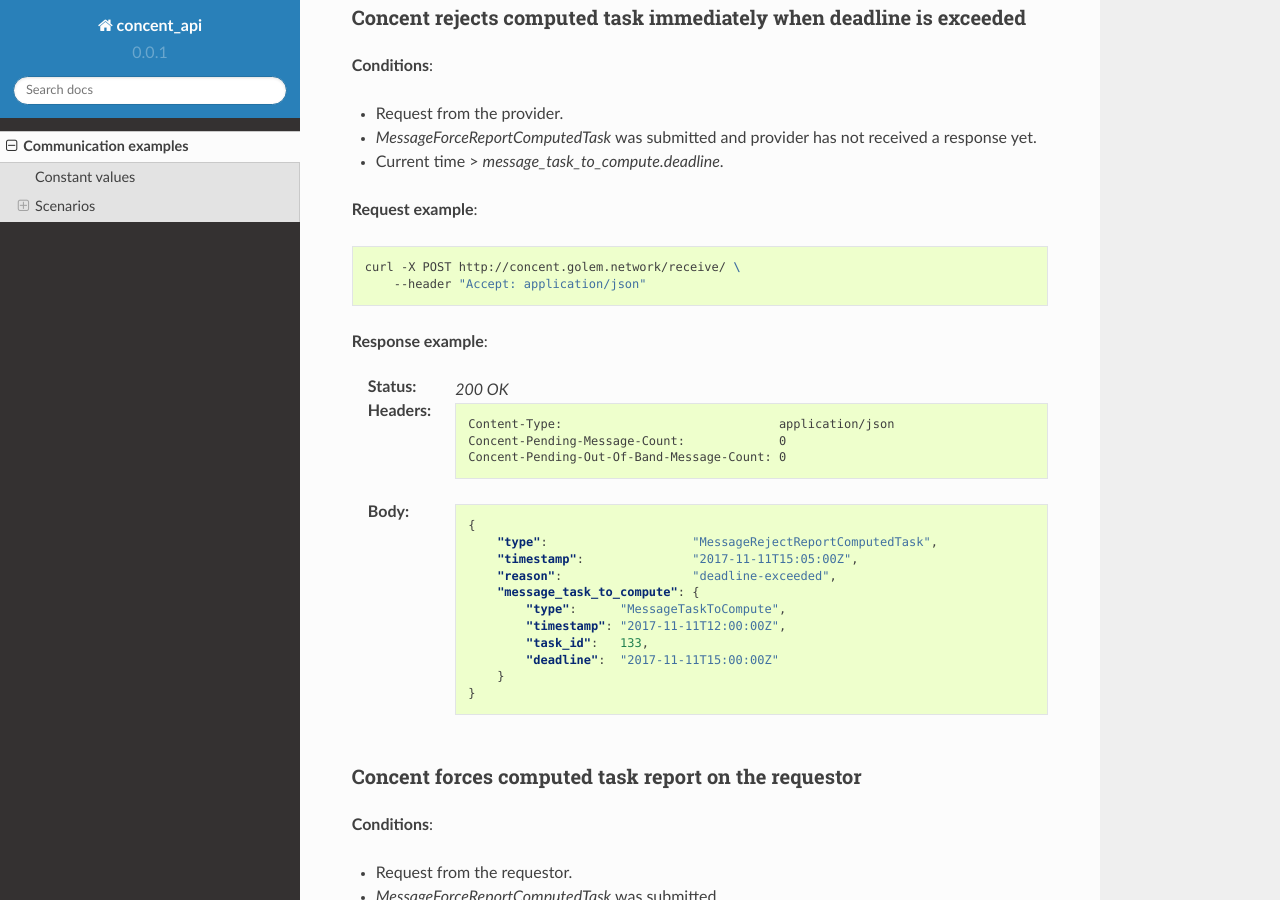
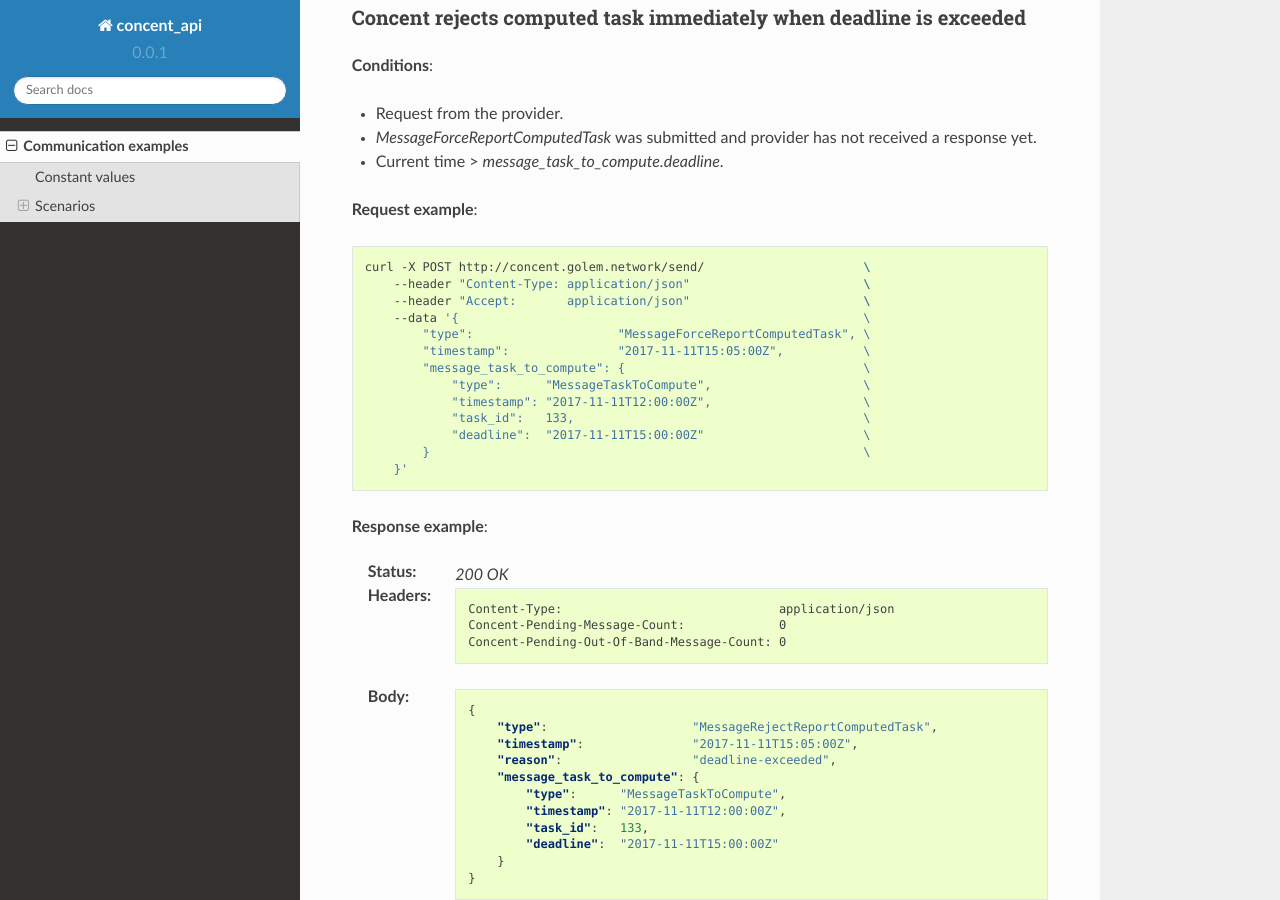
Before and after one commit to golemfactory/concent, a Sphinx documentation site: the page built from docs/source/communication-examples.rst, in a window 1280 px wide and 900 px high, scrolled down 898 px. Built offline with Sphinx 7.4.7 and the Read the Docs theme 2.0.0, drawn with Linux system fonts in a browser that asks for light colours; formulas are drawn with MathJax 3.

Commit message:
docs/communication-examples: Synchronous rejection of computed task

```diff
--- a/docs/source/communication-examples.rst
+++ b/docs/source/communication-examples.rst
@@ -57,8 +57,19 @@ Concent rejects computed task immediately when deadline is exceeded
 
 .. code-block:: bash
 
-    curl -X POST http://concent.golem.network/receive/ \
-        --header "Accept: application/json"
+    curl -X POST http://concent.golem.network/send/                      \
+        --header "Content-Type: application/json"                        \
+        --header "Accept:       application/json"                        \
+        --data '{                                                        \
+            "type":                    "MessageForceReportComputedTask", \
+            "timestamp":               "2017-11-11T15:05:00Z",           \
+            "message_task_to_compute": {                                 \
+                "type":      "MessageTaskToCompute",                     \
+                "timestamp": "2017-11-11T12:00:00Z",                     \
+                "task_id":   133,                                        \
+                "deadline":  "2017-11-11T15:00:00Z"                      \
+            }                                                            \
+        }'
 
 **Response example**:
 
```
